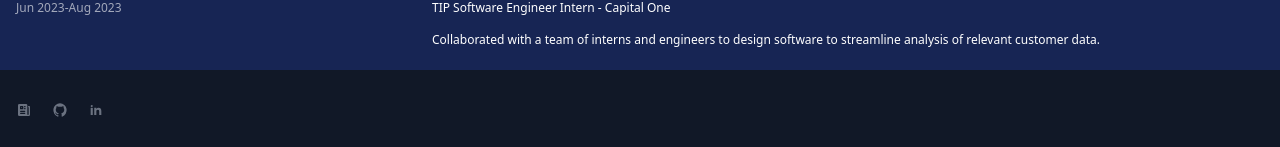
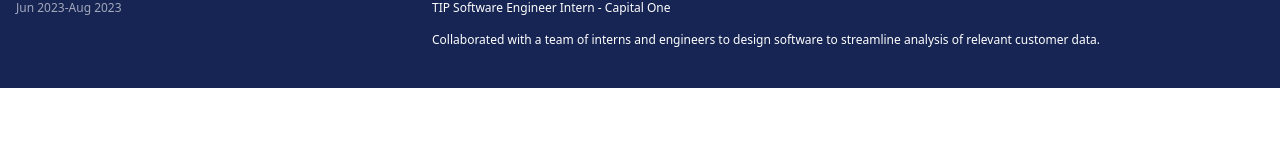
Before and after one commit to caseycapetola/caseycapetola.github.io, a React (Vite) app: page / in a window 1280 px wide. Shown: the part 730-877 px from the top of the page. After the commit the page ends 818 px from the top, so only its background shows below. Built offline with nearby package versions, Linux system fonts and the light colour scheme.

Commit message:
Removed footer as a temp fix

```diff
--- a/src/App.tsx
+++ b/src/App.tsx
@@ -5,7 +5,7 @@
   return (
     <div className="bg-blue-950">
       <MainPage />
-      <Footer />
+      {/* <Footer /> */}
     </div>
   );
 }
--- a/src/pages/MainPage.tsx
+++ b/src/pages/MainPage.tsx
@@ -134,6 +134,7 @@
               </p>
             </div>
           </div>
+          <br />
         </div>
       </div>
     </>
```
Also changed, not shown: 1 other file (tests, documents, lock files or other folders).
